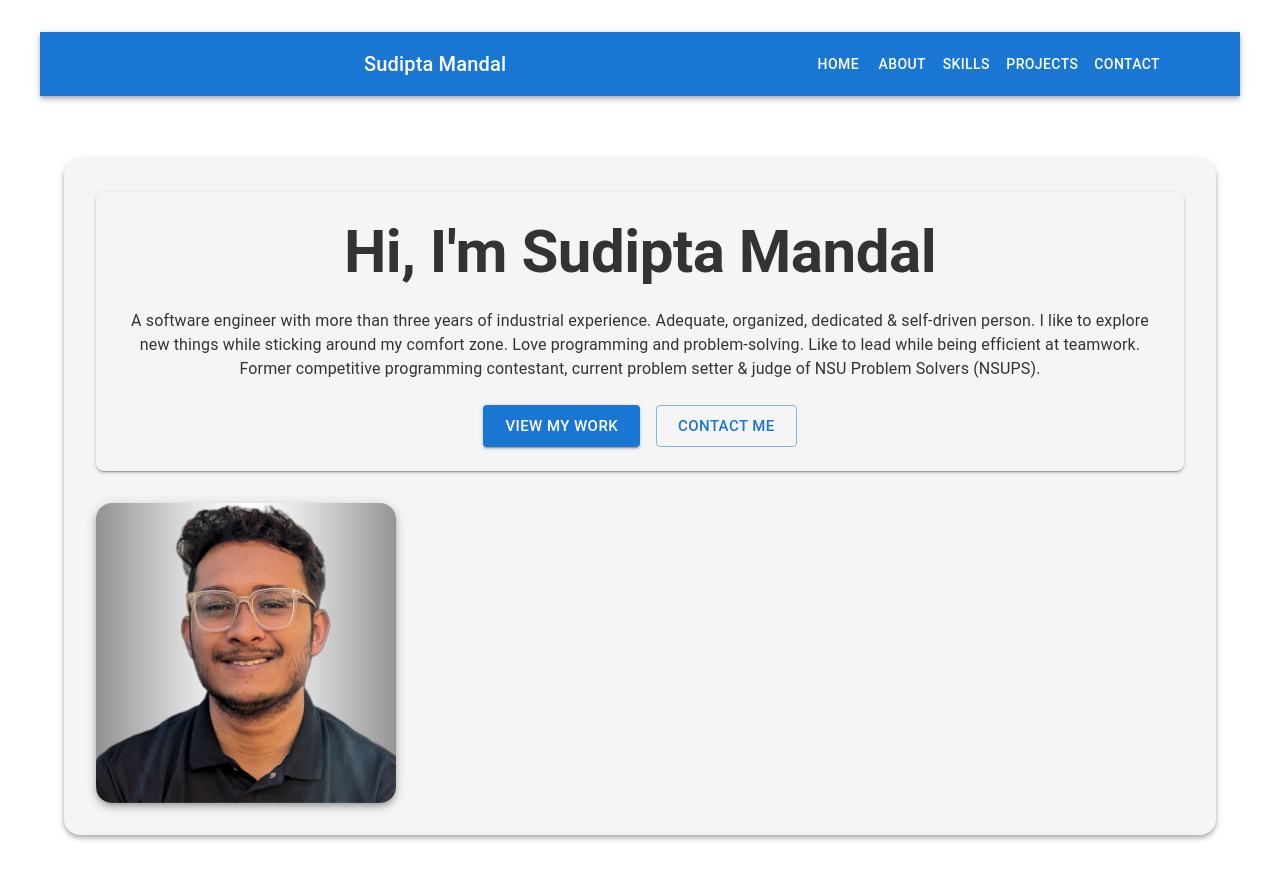
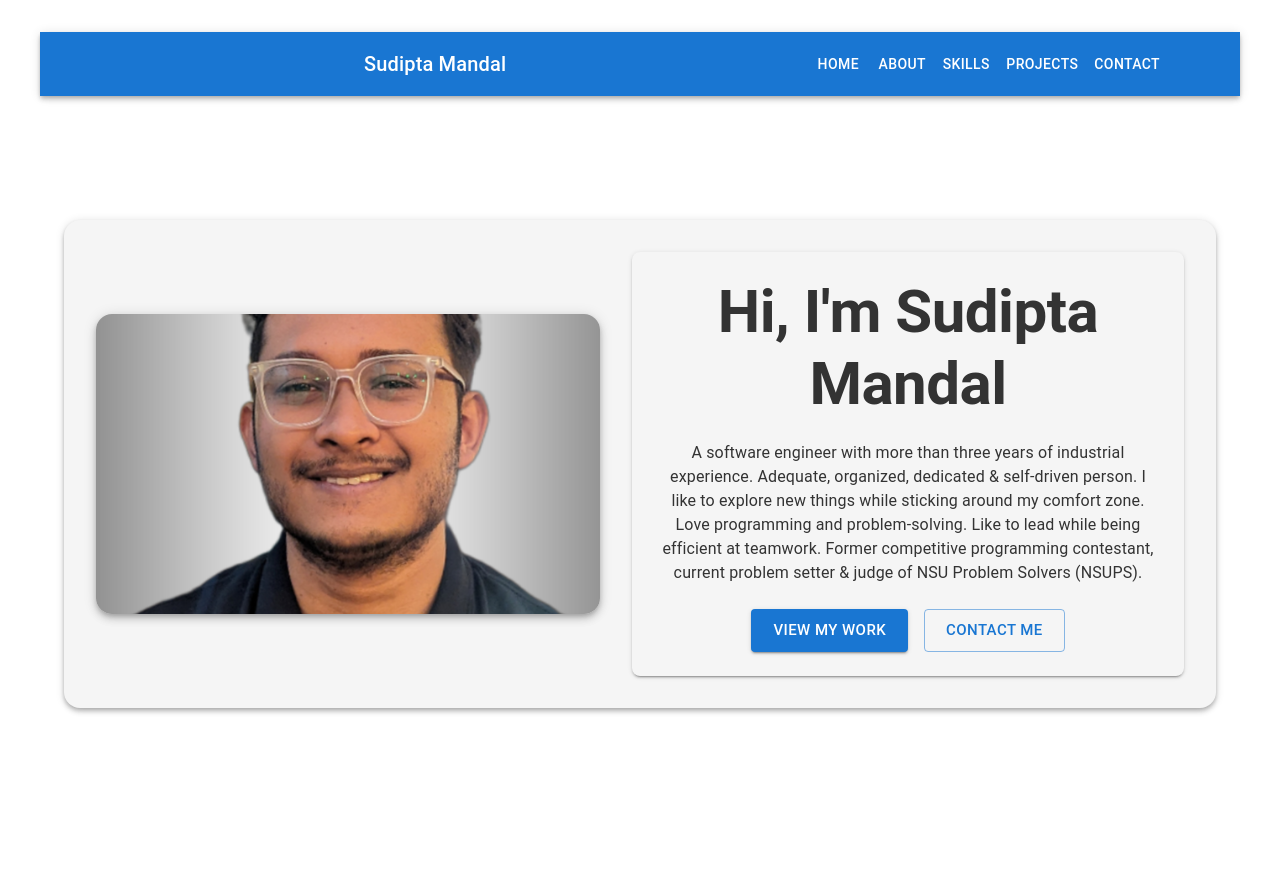
Before and after one commit to MrMandalNSU/portfolio, a React (Vite) app: page / in a window 1280 px wide. Shown: the top 880 px of the page. Built offline with nearby package versions, Linux system fonts and the light colour scheme; some icons are missing.

Commit message:
fixed image side by side

```diff
--- a/src/contexts/Intro.jsx
+++ b/src/contexts/Intro.jsx
@@ -1,4 +1,4 @@
-import { Box, Container, Typography, Button, Grid, Paper } from "@mui/material";
+import { Box, Container, Typography, Button, Paper } from "@mui/material";
 import { styled } from "@mui/material/styles";
 
 const PROFILE_PHOTO = "./sudipta_dp.png";
@@ -14,8 +14,7 @@ const TextBox = styled(Box)(({ theme }) => ({
   backgroundColor: theme.palette.background.paper,
   borderRadius: theme.spacing(1),
   boxShadow: theme.shadows[2],
-  height: "100%",
-  width: "100%",
+  flex: 1, // Ensures equal width with the image container
   display: "flex",
   flexDirection: "column",
   justifyContent: "center",
@@ -42,17 +41,21 @@ const Intro = () => {
     >
       <Container maxWidth="lg">
         <OuterPaper elevation={3}>
-          <Grid container spacing={4} alignItems="center">
-            {/* Image First on Mobile, Right on Desktop */}
-            <Grid
-              item
-              xs={12}
-              md={6}
-              order={{ xs: 1, md: 2 }}
+          {/* Main Layout Box */}
+          <Box
             sx={{
               display: "flex",
+              flexDirection: { xs: "column", md: "row" }, // Column on mobile, row on desktop
+              alignItems: "center",
+              gap: 4, // Adds spacing between text and image
+            }}
+          >
+            {/* Image First on Mobile, Right on Desktop */}
+            <Box
+              sx={{
+                flex: 1, // Ensures equal width with text on desktop
+                display: "flex",
                 justifyContent: "center",
-                alignItems: "center",
               }}
             >
               <ProfileImage
@@ -62,22 +65,21 @@ const Intro = () => {
                   e.target.src = "./sudipta_dp.png";
                 }}
               />
-            </Grid>
+            </Box>
 
-            {/* Text First on Desktop, Below Image on Mobile */}
-            <Grid item xs={12} md={6} order={{ xs: 2, md: 1 }}>
+            {/* Text Section */}
             <TextBox>
               <Typography variant="h2" component="h1" gutterBottom>
                 Hi, I'm Sudipta Mandal
               </Typography>
               <Typography variant="body1">
                 A software engineer with more than three years of industrial
-                  experience. Adequate, organized, dedicated & self-driven
-                  person. I like to explore new things while sticking around my
-                  comfort zone. Love programming and problem-solving. Like to
-                  lead while being efficient at teamwork. Former competitive
-                  programming contestant, current problem setter & judge of NSU
-                  Problem Solvers (NSUPS).
+                experience. Adequate, organized, dedicated & self-driven person.
+                I like to explore new things while sticking around my comfort
+                zone. Love programming and problem-solving. Like to lead while
+                being efficient at teamwork. Former competitive programming
+                contestant, current problem setter & judge of NSU Problem
+                Solvers (NSUPS).
               </Typography>
               <Box sx={{ mt: 3 }}>
                 <Button
@@ -93,8 +95,7 @@ const Intro = () => {
                 </Button>
               </Box>
             </TextBox>
-            </Grid>
-          </Grid>
+          </Box>
         </OuterPaper>
       </Container>
     </Box>
```
Lines whose indentation alone changed are shown as unchanged.
